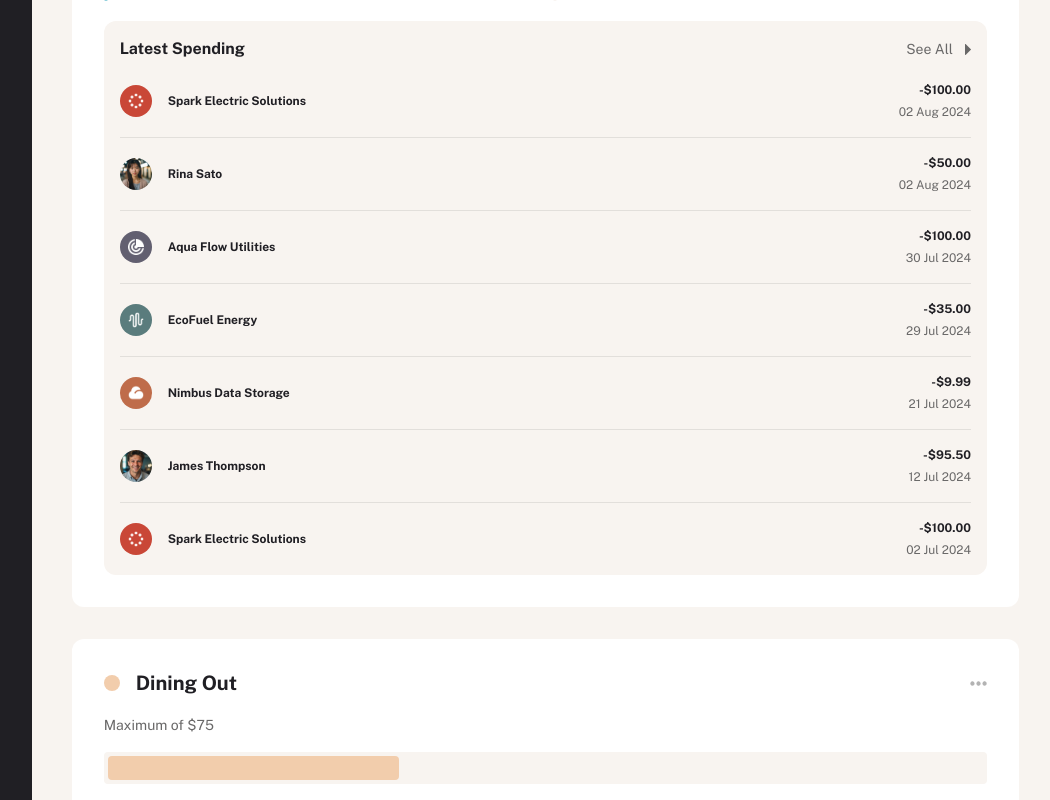
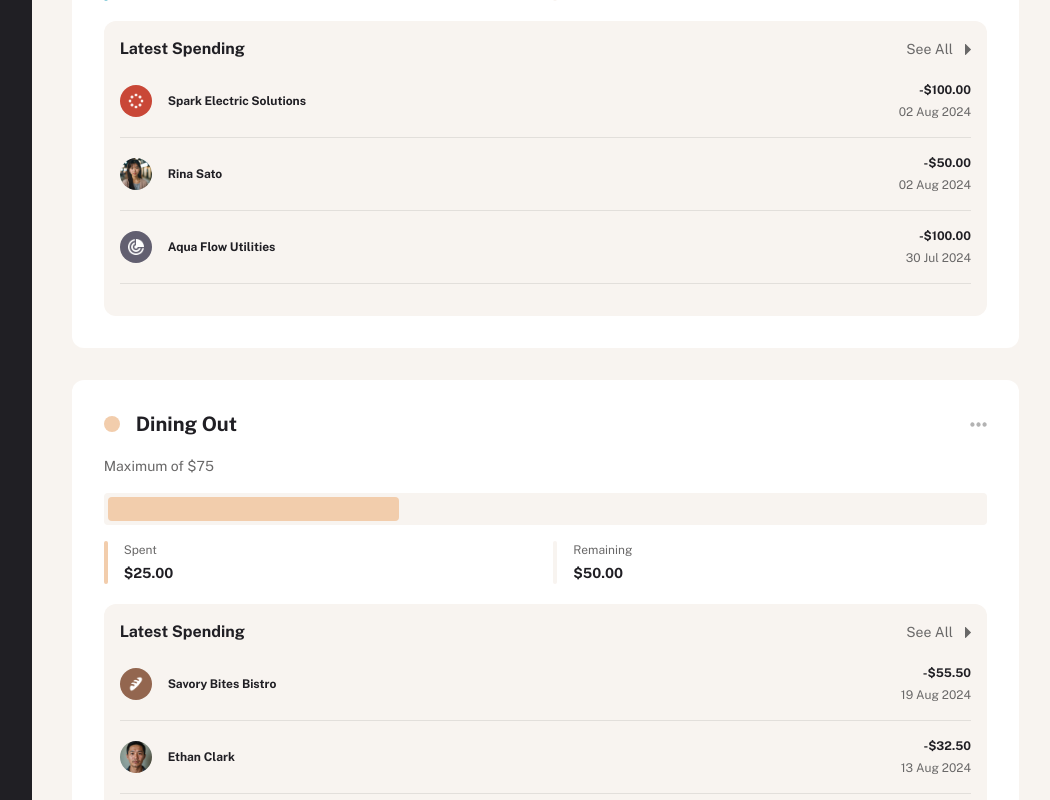
Before and after one commit to travistn/finance-tracker, a Next.js app: page /budgets in a window 1280 px wide. Shown: the part 870-1670 px from the top of the page, without its empty margins (221-1271 px from the left). Built offline with nearby package versions, Linux system fonts and the light colour scheme.

Commit message:
Show more spendings by clicking the 'See All' button

```diff
--- a/app/(dashboard)/budgets/page.tsx
+++ b/app/(dashboard)/budgets/page.tsx
@@ -1,3 +1,5 @@
+'use client';
+
 import Button from '@/components/Button';
 import Budget from '@/components/Budget';
 import { budgets } from '../../../constants/data.json';
--- a/components/Budget.tsx
+++ b/components/Budget.tsx
@@ -1,4 +1,5 @@
-import { Fragment } from 'react';
+import { Fragment, useState } from 'react';
+import { motion } from 'motion/react';
 
 import { BudgetType } from '@/types';
 import { transactions } from '../constants/data.json';
@@ -15,6 +16,8 @@ interface ThemeVariants {
 }
 
 const Budget = ({ budget }: BudgetProps) => {
+  const [seeAll, setSeeAll] = useState(false);
+
   const budgetSpent = 25;
   const budgetRemaining = budget.maximum - budgetSpent;
   const percentageSpent = (budgetSpent / budget.maximum) * 100;
@@ -86,16 +89,25 @@ const Budget = ({ budget }: BudgetProps) => {
           </div>
         </div>
       </div>
-      <div className='bg-beige-100 p-4 flex flex-col gap-5 rounded-[12px] w-full'>
+      <motion.div
+        layout
+        transition={{ type: 'spring', stiffness: 200, damping: 20 }}
+        className='bg-beige-100 p-4 flex flex-col gap-5 rounded-[12px] w-full'>
         <div className='flex items-center justify-between'>
           <h3 className='text-preset-3 text-gray-900'>Latest Spending</h3>
-          <span className='flex items-center gap-3 text-preset-4 text-gray-500'>
+          <span
+            onClick={() => setSeeAll(!seeAll)}
+            className='flex items-center gap-3 text-preset-4 text-gray-500 select-none hover:cursor-pointer'>
             See All
-            <img src={'/assets/images/icon-caret-right.svg'} />
+            <img
+              src={'/assets/images/icon-caret-right.svg'}
+              className={`${seeAll ? 'rotate-90' : ''}`}
+            />
           </span>
         </div>
         <div className='flex flex-col'>
-          {filteredTransactions.map((transaction, index) => (
+          {(seeAll ? filteredTransactions : filteredTransactions.slice(0, 3)).map(
+            (transaction, index) => (
               <Fragment key={index}>
                 <div key={index} className='flex justify-between items-center'>
                   <div className='flex items-center gap-4'>
@@ -128,9 +140,10 @@ const Budget = ({ budget }: BudgetProps) => {
                   }`}
                 />
               </Fragment>
-          ))}
+            )
+          )}
         </div>
-      </div>
+      </motion.div>
     </div>
   );
 };
```
Lines whose indentation alone changed are shown as unchanged.
